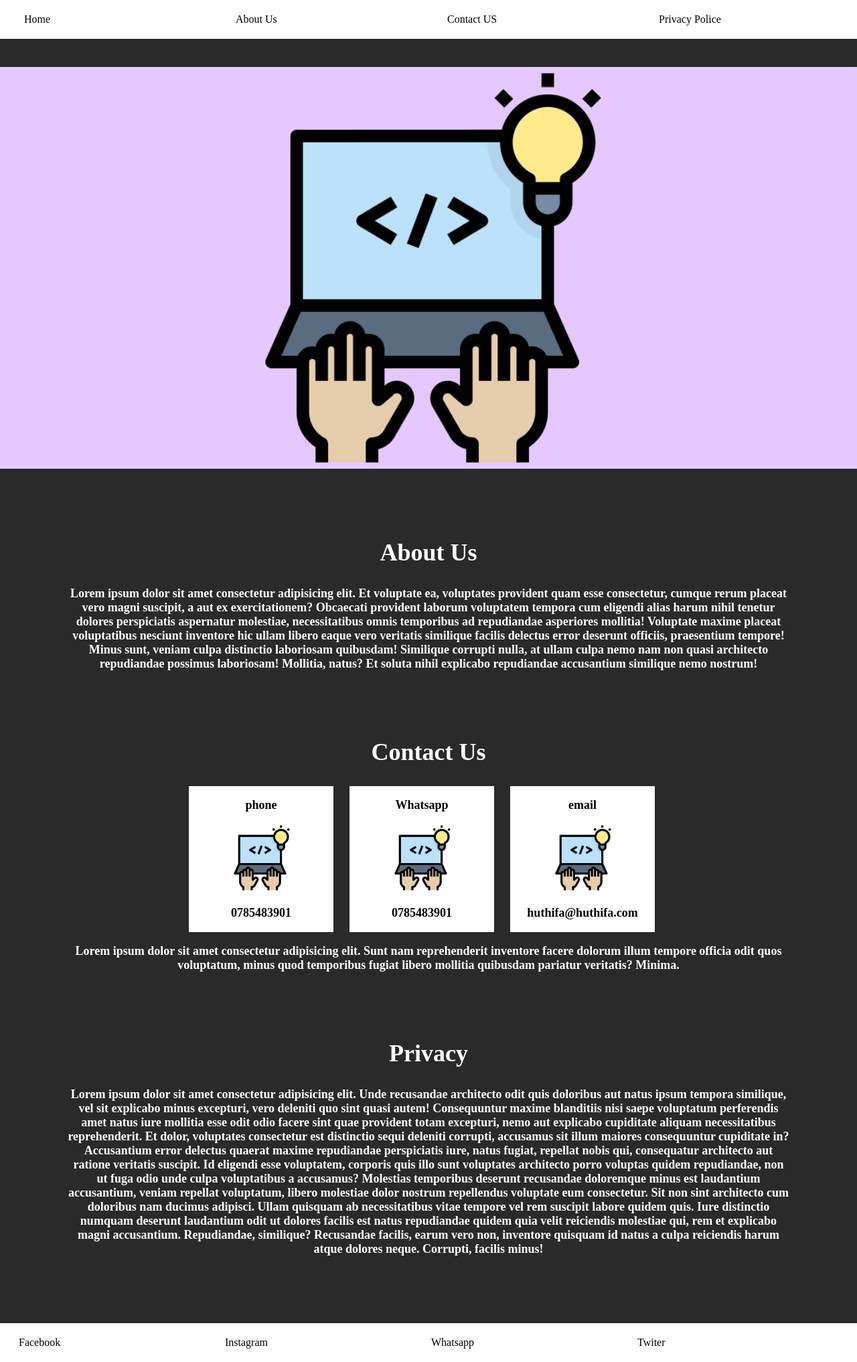
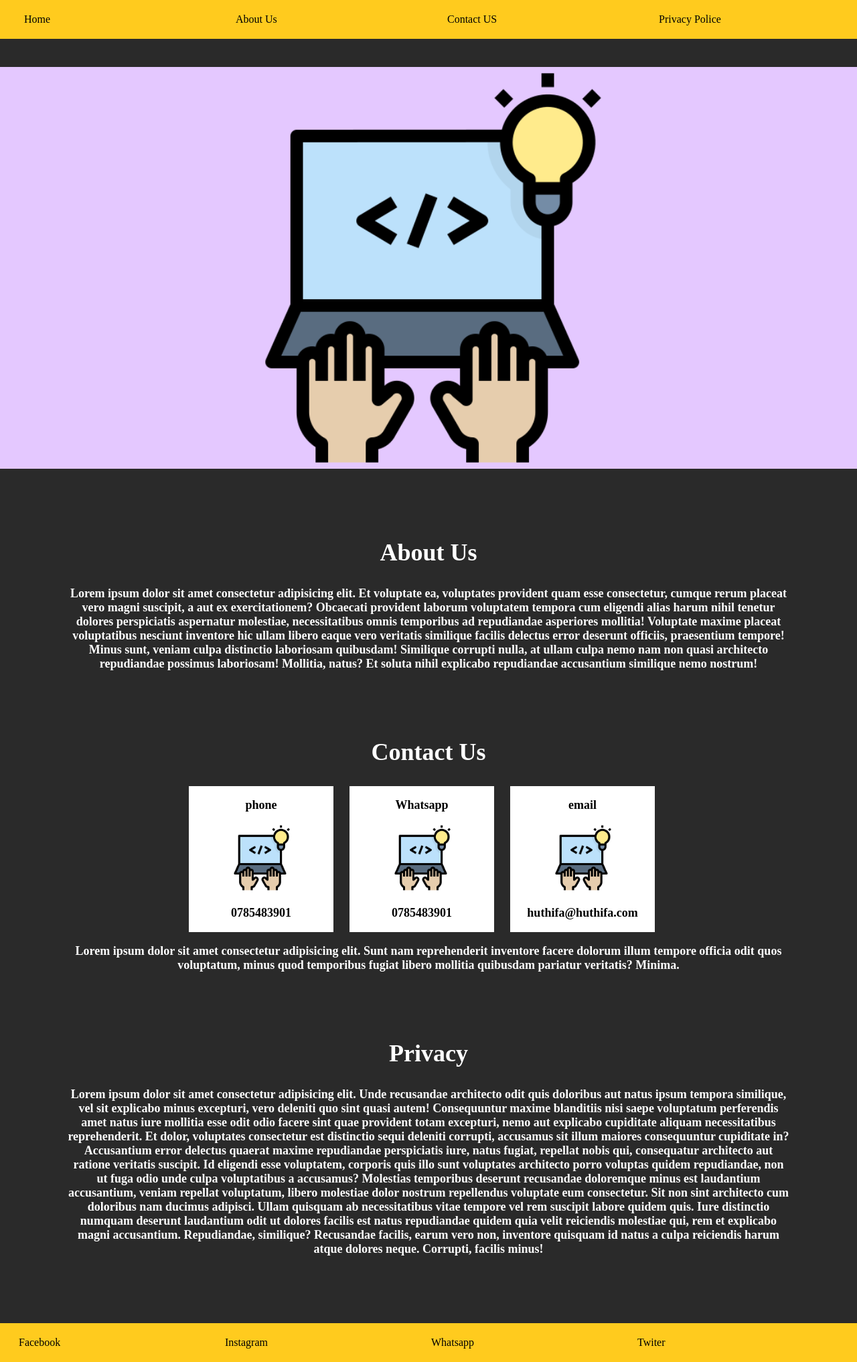
Before and after one commit to Huthaifa-Al-Manasrah/simple-website, a plain HTML site: page index.html in a window 1280 px wide. Shown: the whole page at 67% size. Drawn offline with Linux system fonts and the light colour scheme.

Commit message:
nav bar and footer background color changed

```diff
--- a/style.css
+++ b/style.css
@@ -9,7 +9,7 @@ nav{
     display: flex;
     width: 100%;
     justify-content: space-evenly;
-    background-color: rgb(255, 255, 255);
+    background-color: rgb(255, 203, 30);
     position: fixed;
 }
 
@@ -34,7 +34,7 @@ section{
 footer{
     padding: 20px;
     display: flex;
-    background-color: white;
+    background-color: rgb(255, 203, 30);
     justify-content: space-evenly;
 }
 
```
Also changed, not shown: index.html (line endings or trailing spaces).
